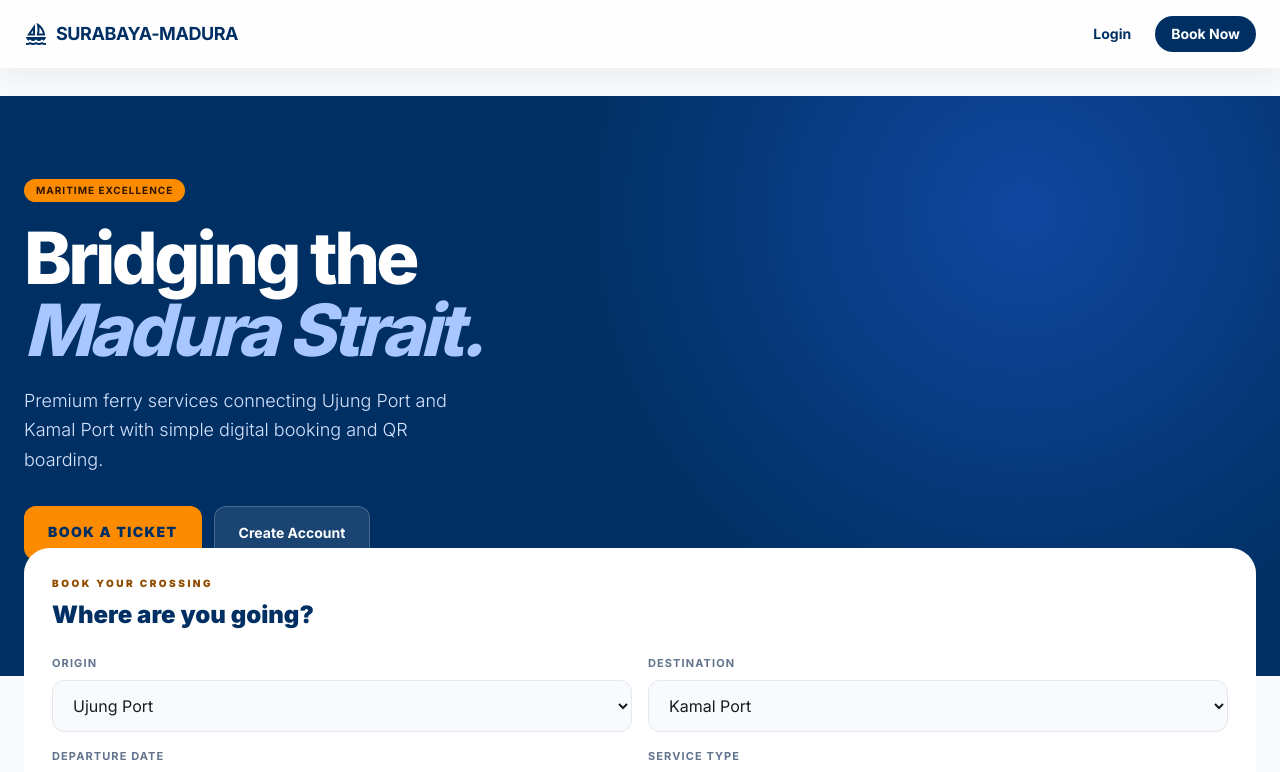
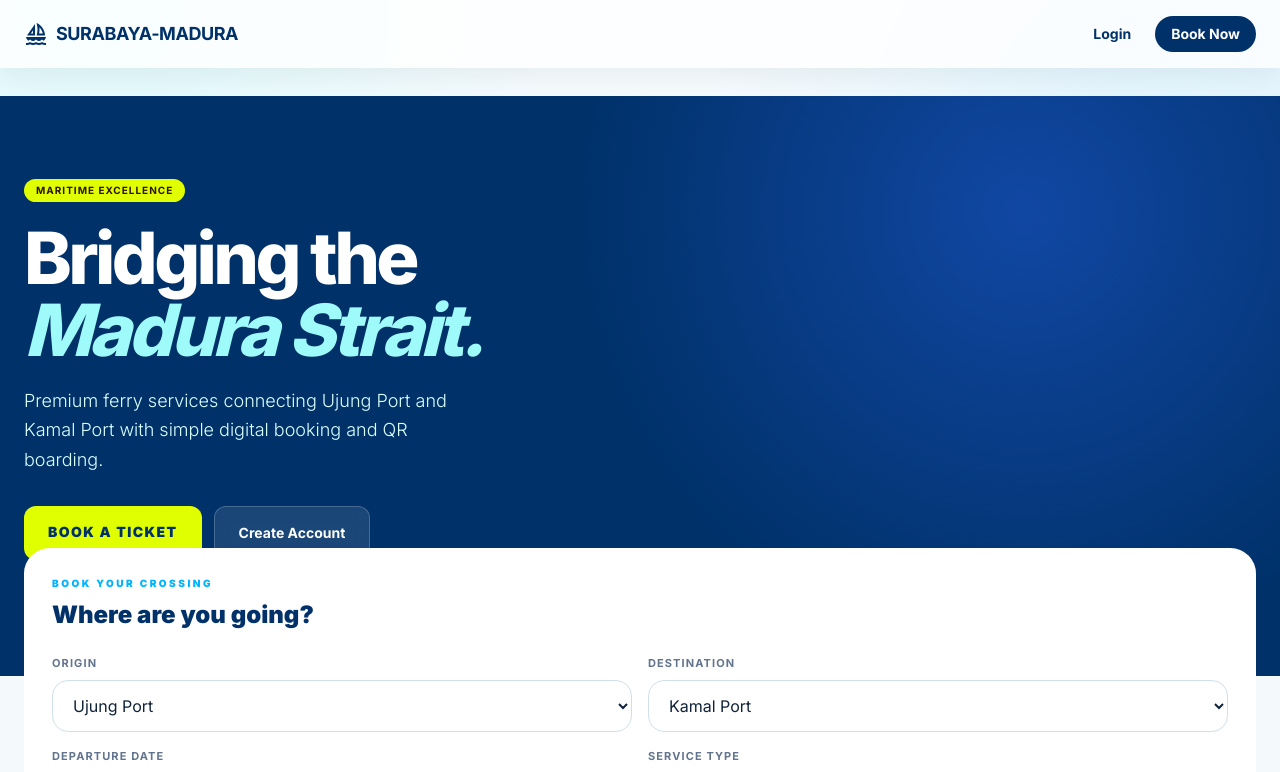
Before and after one commit to abdankribo/website-pemesanan-tiket-kapal-laut, a Next.js app: page / in a window 1280 px wide. Shown: the top 772 px of the page. Built offline with nearby package versions, Linux system fonts and the light colour scheme; no server answers.

Commit message:
Refresh global aesthetic design system

```diff
--- a/app/globals.css
+++ b/app/globals.css
@@ -1,35 +1,34 @@
 @import "tailwindcss";
 
 :root {
-  --primary: #003063;
-  --primary-container: #00468c;
-  --primary-fixed: #d6e3ff;
-  --primary-fixed-dim: #a9c7ff;
-  --secondary: #904d00;
-  --secondary-container: #fd8b00;
-  --surface: #f8f9fb;
-  --surface-low: #f2f4f6;
-  --surface-container: #eceef0;
-  --surface-high: #e6e8ea;
-  --on-surface: #191c1e;
-  --on-surface-variant: #424751;
-  --outline: #737782;
-  --error: #ba1a1a;
-  --error-container: #ffdad6;
+  --primary: #003169;
+  --primary-container: #00498f;
+  --cyan: #27F5F5;
+  --blue: #00B4FF;
+  --lime: #E0FF00;
+  --white: #FFFFFF;
+  --surface: #f4f9fc;
+  --surface-soft: #edf7fb;
+  --surface-card: rgba(255,255,255,.82);
+  --on-surface: #10233b;
+  --on-surface-variant: #5c7087;
+  --outline: #cfe0eb;
+  --error: #b42318;
+  --error-container: #fee4e2;
+  --success: #087a3d;
 }
 
-html { scroll-behavior: smooth; }
 @theme inline {
   --color-primary: var(--primary);
   --color-primary-container: var(--primary-container);
-  --color-primary-fixed: var(--primary-fixed);
-  --color-primary-fixed-dim: var(--primary-fixed-dim);
-  --color-secondary: var(--secondary);
-  --color-secondary-container: var(--secondary-container);
+  --color-primary-fixed: #d9ffff;
+  --color-primary-fixed-dim: #9ffafa;
+  --color-secondary: var(--blue);
+  --color-secondary-container: var(--lime);
   --color-surface: var(--surface);
-  --color-surface-container-low: var(--surface-low);
-  --color-surface-container: var(--surface-container);
-  --color-surface-container-high: var(--surface-high);
+  --color-surface-container-low: var(--surface-soft);
+  --color-surface-container: #e7f2f8;
+  --color-surface-container-high: #dcecf4;
   --color-on-surface: var(--on-surface);
   --color-on-surface-variant: var(--on-surface-variant);
   --color-error: var(--error);
@@ -37,23 +36,149 @@ html { scroll-behavior: smooth; }
   --font-sans: Inter, sans-serif;
 }
 
+html {
+  scroll-behavior: smooth;
+  background: var(--surface);
+}
+
 body {
   margin: 0;
-  background: var(--surface);
+  min-height: 100dvh;
+  overflow-x: hidden;
   color: var(--on-surface);
   font-family: Inter, sans-serif;
-  min-height: 100dvh;
-  overflow-x: hidden;
+  background:
+    radial-gradient(circle at 8% 0%, rgb(39 245 245 / 10%), transparent 28rem),
+    radial-gradient(circle at 92% 8%, rgb(0 180 255 / 9%), transparent 30rem),
+    var(--surface);
 }
+
 *, *::before, *::after { box-sizing: border-box; }
 img { max-width: 100%; }
+button, a, input, select { -webkit-tap-highlight-color: transparent; }
+
 .material-symbols-outlined {
   font-variation-settings: "FILL" 0, "wght" 400, "GRAD" 0, "opsz" 24;
 }
+
 .no-scrollbar::-webkit-scrollbar { display: none; }
 
+.input {
+  width: 100%;
+  border-radius: 1rem;
+  border: 1px solid var(--outline);
+  background: rgb(255 255 255 / 88%);
+  padding: .9rem 1rem;
+  color: var(--on-surface);
+  outline: none;
+  transition: border-color .18s ease, box-shadow .18s ease, background-color .18s ease, transform .18s ease;
+}
 
-.input { width: 100%; border-radius: .75rem; border: 1px solid #e2e8f0; background: #f8fafc; padding: .875rem 1rem; color: var(--on-surface); outline: none; }
-.input:focus { border-color: var(--primary); box-shadow: 0 0 0 3px rgb(0 48 99 / 12%); }
+.input:hover { background: #fff; }
+.input:focus {
+  border-color: var(--blue);
+  background: #fff;
+  box-shadow: 0 0 0 4px rgb(0 180 255 / 12%);
+}
 
-.hero-gradient { background: linear-gradient(135deg, #003063 0%, #00468c 55%, #00254d 100%); }
+.page-transition {
+  min-height: 100dvh;
+  animation: page-enter .38s cubic-bezier(.22,1,.36,1) both;
+}
+
+@keyframes page-enter {
+  from { opacity: 0; transform: translateY(8px); }
+  to { opacity: 1; transform: translateY(0); }
+}
+
+.site-gradient {
+  background:
+    radial-gradient(circle at 85% 15%, rgb(39 245 245 / 20%), transparent 22rem),
+    radial-gradient(circle at 15% 85%, rgb(0 180 255 / 18%), transparent 24rem),
+    linear-gradient(135deg, #003169 0%, #004d91 55%, #00264f 100%);
+}
+
+.glass-nav {
+  border: 1px solid rgb(255 255 255 / 55%);
+  background: rgb(255 255 255 / 82%);
+  box-shadow: 0 12px 40px -24px rgb(0 49 105 / 45%);
+  backdrop-filter: blur(18px);
+}
+
+.aesthetic-card {
+  border: 1px solid rgb(255 255 255 / 90%);
+  background: var(--surface-card);
+  box-shadow: 0 24px 60px -36px rgb(0 49 105 / 38%);
+  backdrop-filter: blur(16px);
+}
+
+.primary-btn,
+.accent-btn,
+.ghost-btn {
+  transition: transform .2s cubic-bezier(.22,1,.36,1), box-shadow .2s ease, background-color .2s ease, border-color .2s ease;
+}
+
+.primary-btn {
+  background: var(--primary);
+  color: var(--white);
+  box-shadow: 0 12px 28px -16px rgb(0 49 105 / 75%);
+}
+
+.primary-btn:hover { background: #00498f; transform: translateY(-2px); box-shadow: 0 18px 34px -18px rgb(0 49 105 / 75%); }
+
+.accent-btn {
+  background: var(--lime);
+  color: var(--primary);
+  box-shadow: 0 12px 30px -18px rgb(0 49 105 / 65%);
+}
+
+.accent-btn:hover { transform: translateY(-2px) scale(1.01); box-shadow: 0 18px 36px -18px rgb(0 49 105 / 65%); }
+
+.ghost-btn {
+  border: 1px solid rgb(0 49 105 / 12%);
+  background: rgb(255 255 255 / 72%);
+  color: var(--primary);
+}
+
+.ghost-btn:hover { transform: translateY(-1px); border-color: rgb(0 180 255 / 35%); background: #fff; }
+
+.interactive-card {
+  transition: transform .25s cubic-bezier(.22,1,.36,1), box-shadow .25s ease, border-color .25s ease;
+}
+
+.interactive-card:hover {
+  transform: translateY(-4px);
+  box-shadow: 0 28px 60px -34px rgb(0 49 105 / 42%);
+  border-color: rgb(0 180 255 / 28%);
+}
+
+.soft-grid {
+  background-image:
+    linear-gradient(rgb(0 180 255 / 6%) 1px, transparent 1px),
+    linear-gradient(90deg, rgb(0 180 255 / 6%) 1px, transparent 1px);
+  background-size: 32px 32px;
+}
+
+.hero-orb {
+  position: absolute;
+  border-radius: 9999px;
+  pointer-events: none;
+  filter: blur(2px);
+  opacity: .65;
+  animation: float-orb 8s ease-in-out infinite;
+}
+
+@keyframes float-orb {
+  0%, 100% { transform: translate3d(0,0,0) scale(1); }
+  50% { transform: translate3d(0,-12px,0) scale(1.04); }
+}
+
+@media (prefers-reduced-motion: reduce) {
+  html { scroll-behavior: auto; }
+  *, *::before, *::after {
+    animation-duration: .01ms !important;
+    animation-iteration-count: 1 !important;
+    scroll-behavior: auto !important;
+    transition-duration: .01ms !important;
+  }
+}
```
